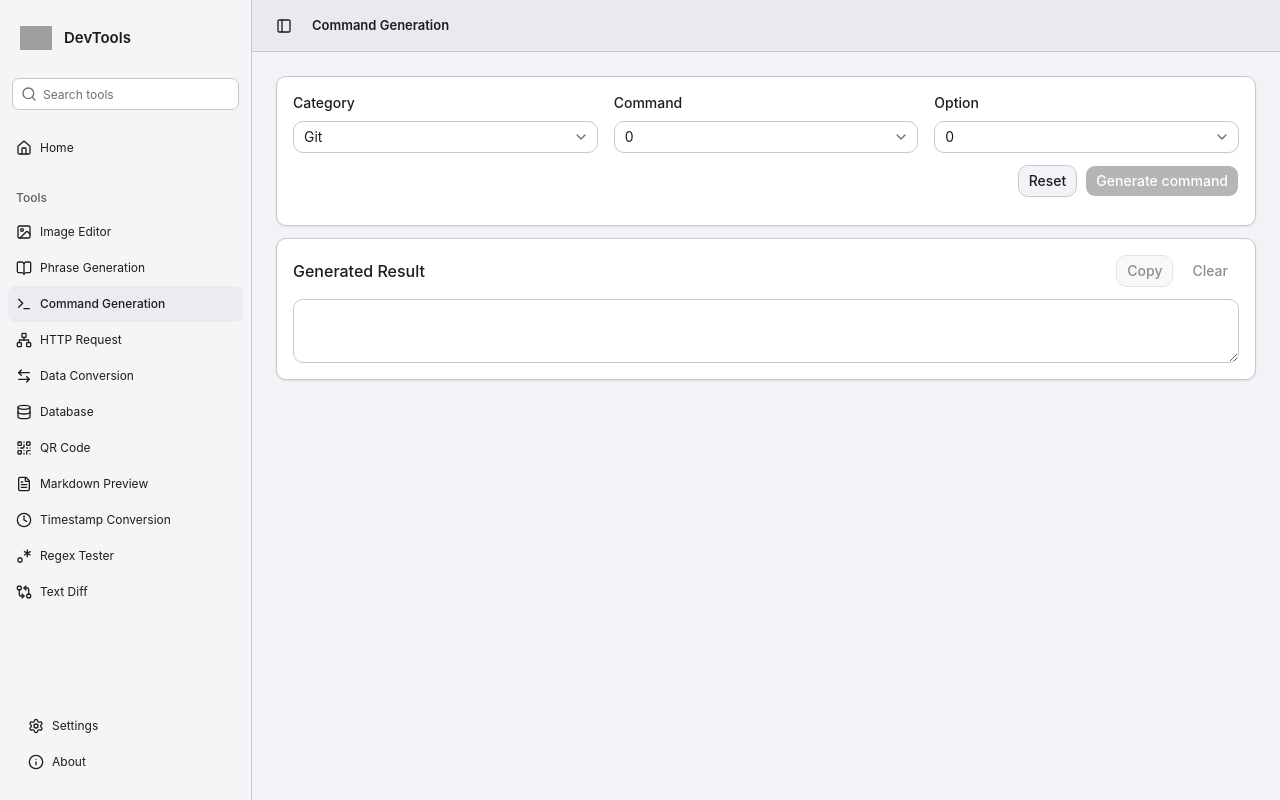
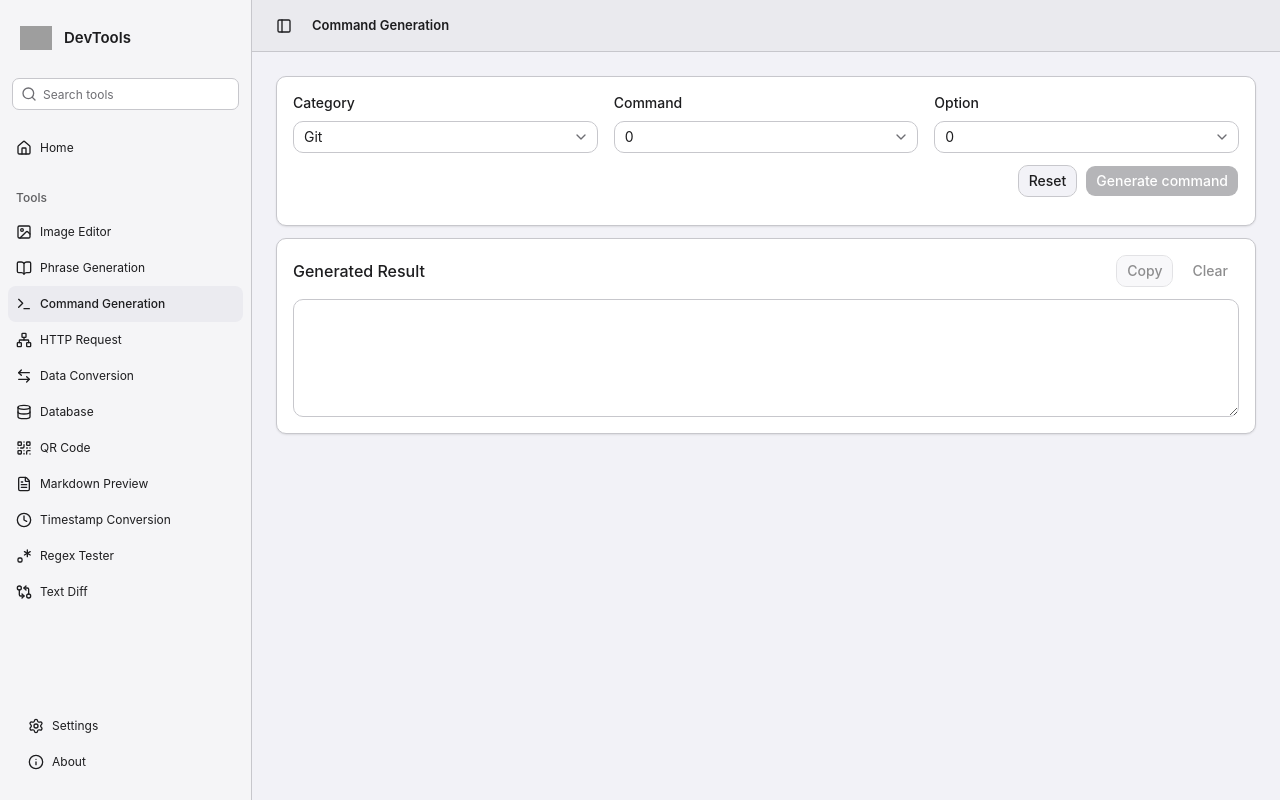
Before and after one commit to LotusAndCompany/devtools, a React (Vite) app in the folder frontend/: page / in a window 1280 px wide. Both pictures are taken after a click on the button "Command Generation". Built offline with nearby package versions, Linux system fonts and the light colour scheme; grey boxes are pictures that could not be loaded.

Commit message:
fix(frontend): stabilize command output sizing

```diff
--- a/frontend/src/features/command/styles.css
+++ b/frontend/src/features/command/styles.css
@@ -0,0 +1,3 @@
+.command-output [data-slot="textarea"] {
+    field-sizing: fixed;
+}
```
